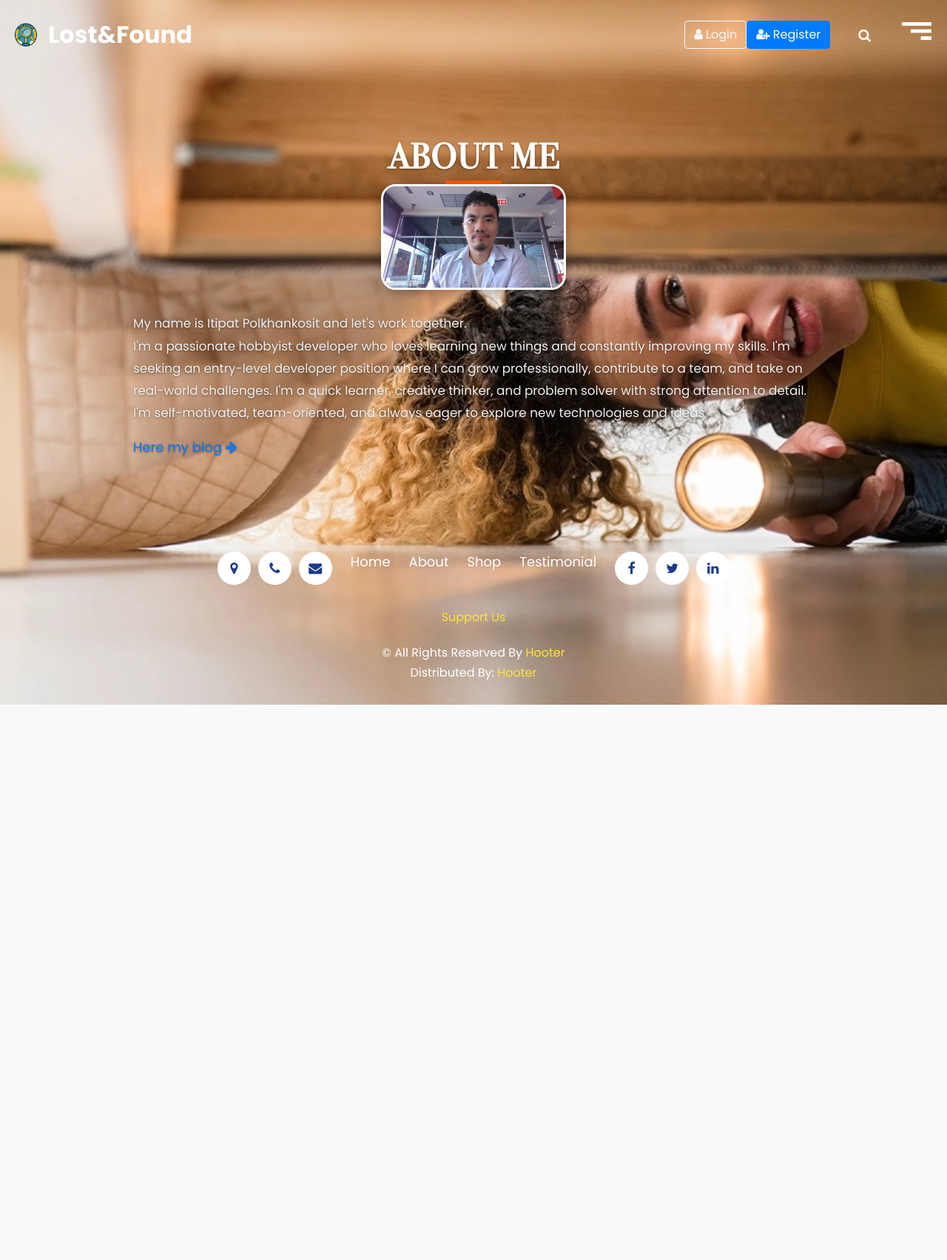
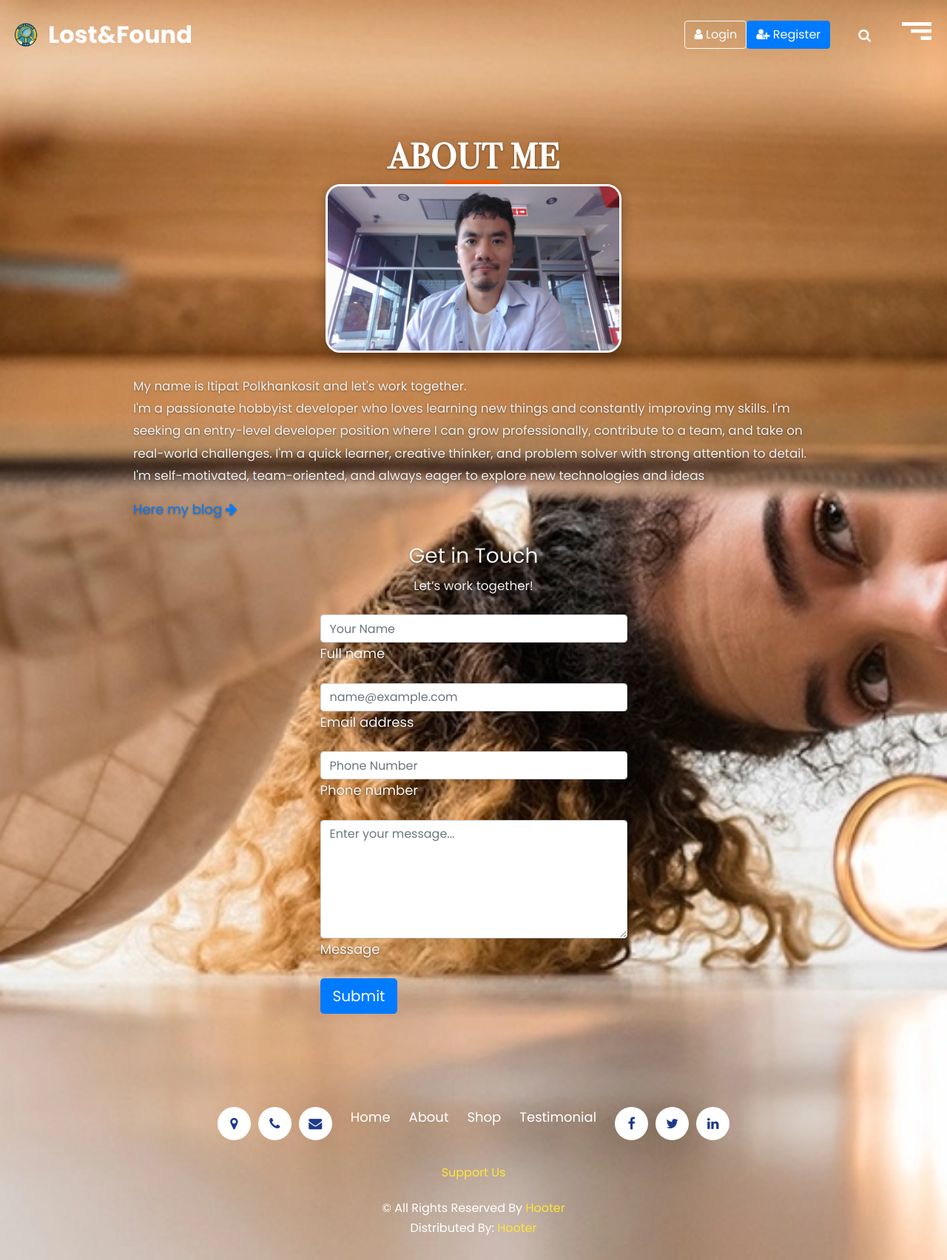
Before and after one commit to Hootyhooty/lostnfound, a Flask app: page /about in a window 1280 px wide. Shown: the whole page at 74% size. Before the commit the page ends 953 px from the top, so only its background shows below. Run offline with Flask 3, Linux system fonts and the light colour scheme; some libraries are stand-ins or nearby versions.

Commit message:
at contact in about me

```diff
--- a/Templates/about.html
+++ b/Templates/about.html
@@ -28,6 +28,49 @@
             <a href="https://hooterblog.onrender.com/">
               <i class="fa fa-arrow-right" aria-hidden="true"></i>
             </a>
+            <br><br>
+          <div class="contact_form_section">
+            <div class="container">
+              <div class="col-md-8 col-lg-6 mx-auto">
+
+                <div class="text-center mb-4">
+                  <h3>Get in Touch</h3>
+                  <p>Let’s work together!</p>
+                </div>
+
+                <form action="https://formspree.io/f/xrbrzvqr" method="POST">
+
+                  <div class="form-floating mb-3">
+                    <input class="form-control" id="name" name="name" type="text" placeholder="Your Name" required>
+                    <label for="name">Full name</label>
+                  </div>
+
+                  <div class="form-floating mb-3">
+                    <input class="form-control" id="email" name="email" type="email" placeholder="name@example.com" required>
+                    <label for="email">Email address</label>
+                  </div>
+
+                  <div class="form-floating mb-3">
+                    <input class="form-control" id="phone" name="phone" type="tel" placeholder="Phone Number" required>
+                    <label for="phone">Phone number</label>
+                  </div>
+
+                  <div class="form-floating mb-3">
+                    <textarea class="form-control" id="message" name="message" placeholder="Enter your message..." style="height: 10rem" required></textarea>
+                    <label for="message">Message</label>
+                  </div>
+
+                  <div class="d-grid">
+                    <button class="btn btn-primary btn-lg" type="submit">
+                      Submit
+                    </button>
+                  </div>
+
+                </form>
+
+              </div>
+            </div>
+           </div>
           </div>
         </div>
       </div>
--- a/Templates/css/style.css
+++ b/Templates/css/style.css
@@ -1407,7 +1407,7 @@ a:focus {
 
 .about_section .img-box .box-img {
   width: 100%;
-  max-width: 250px; /* adjust as you like */
+  max-width: 400px; /* adjust as you like */
   border-radius: 20px; /* round corners */
   /* or use 50% for a perfect circle: */
   /* border-radius: 50%; */
--- a/Templates/footer.html
+++ b/Templates/footer.html
@@ -5,9 +5,9 @@
     <div class="container">
       <div class="footer-icons">
         <div class="contact_box">
-          <a href="" class="contact-icon"><i class="fa fa-map-marker" aria-hidden="true"></i></a>
-          <a href="" class="contact-icon"><i class="fa fa-phone" aria-hidden="true"></i></a>
-          <a href="" class="contact-icon"><i class="fa fa-envelope" aria-hidden="true"></i></a>
+          <a href="/about" class="contact-icon"><i class="fa fa-map-marker" aria-hidden="true"></i></a>
+          <a href="/about" class="contact-icon"><i class="fa fa-phone" aria-hidden="true"></i></a>
+          <a href="/about" class="contact-icon"><i class="fa fa-envelope" aria-hidden="true"></i></a>
         </div>
         <div class="info_links">
           <ul>
```
Also changed, not shown: 2 other files.
